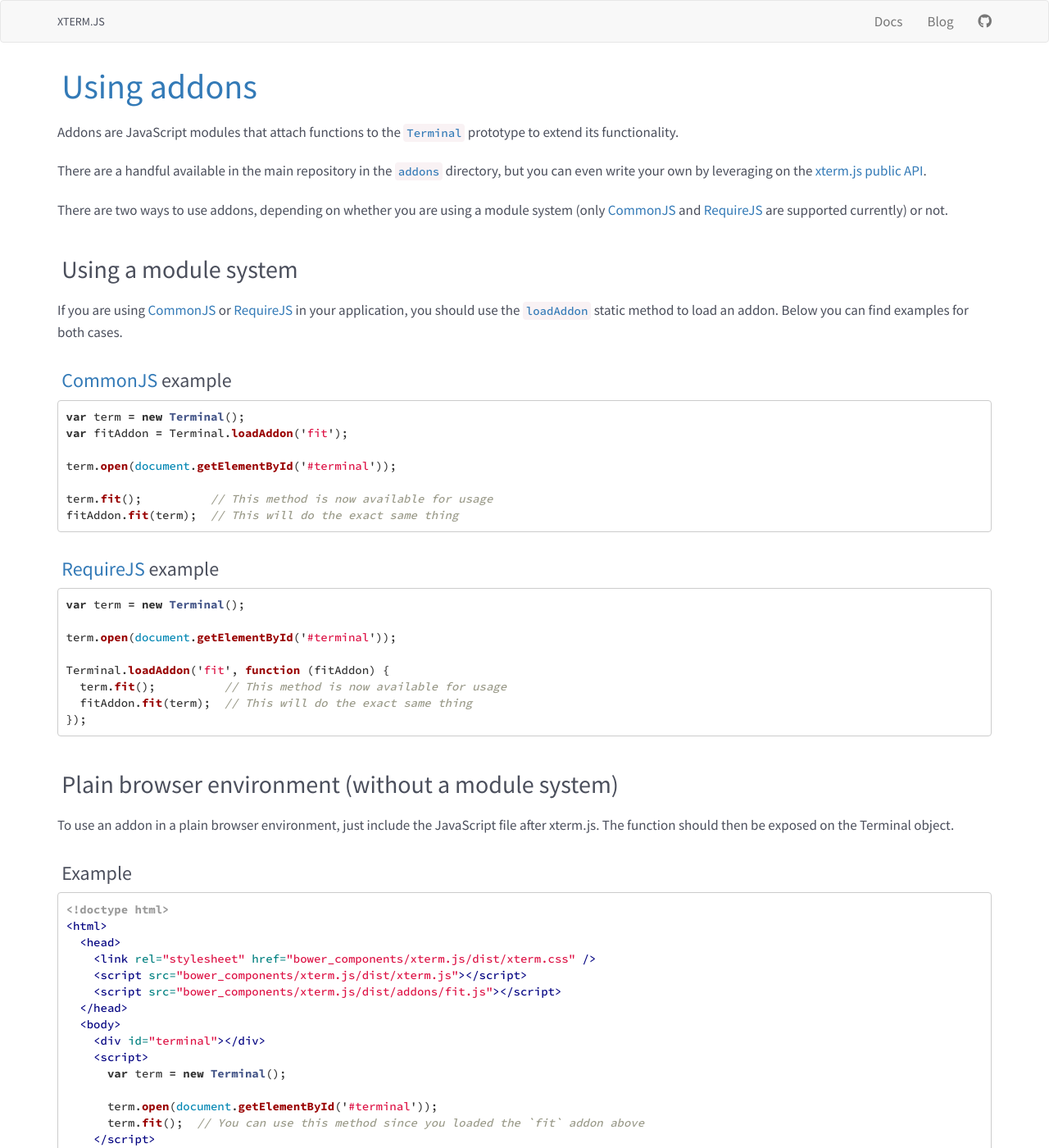
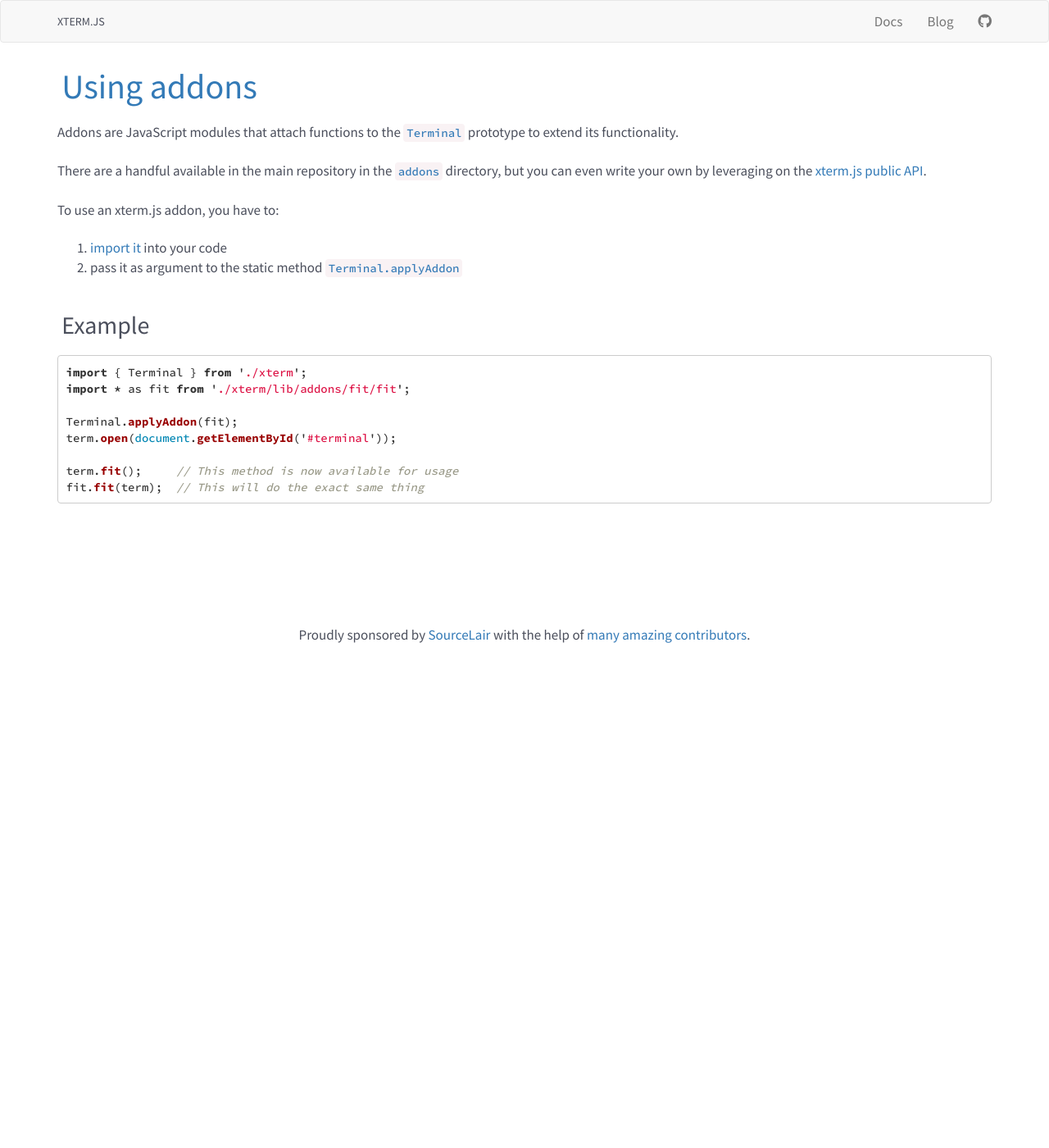
Before and after one commit to xtermjs/xtermjs.org, a Jekyll site: the page built from _docs/guides/using-addons.md, in a window 1280 px wide and 1400 px high. Shown: the whole window at 82% size. Built offline with Jekyll 4.4.1, drawn with Linux system fonts in a browser that asks for light colours; nearby versions of some CDN libraries.

Commit message:
Add documentation for `applyAddon`

````diff
--- a/_docs/guides/using-addons.md
+++ b/_docs/guides/using-addons.md
@@ -7,57 +7,20 @@
 
 There are a handful available in the main repository in the [`addons`](https://github.com/sourcelair/xterm.js/tree/master/addons/) directory, but you can even write your own by leveraging on the [xterm.js public API](/docs/).
 
-There are two ways to use addons, depending on whether you are using a module system (only [CommonJS](https://nodejs.org/docs/latest/api/modules.html) and [RequireJS](http://requirejs.org/) are supported currently) or not.
+To use an xterm.js addon, you have to:
 
-## Using a module system
+1. [import it](/docs/guides/import/) into your code
+2. pass it as argument to the static method [`Terminal.applyAddon`](/docs/api/Terminal/#applyaddonaddon-static-method)
 
-If you are using [CommonJS](https://nodejs.org/docs/latest/api/modules.html) or [RequireJS](http://requirejs.org/) in your application, you should use the [`loadAddon`](/docs/api/Terminal/#loadaddonaddon-callback) static method to load an addon. Below you can find examples for both cases.
-
-### [CommonJS](https://nodejs.org/docs/latest/api/modules.html) example
+## Example
 
 ```javascript
-var term = new Terminal();
-var fitAddon = Terminal.loadAddon('fit');
+import { Terminal } from './xterm';
+import * as fit from './xterm/lib/addons/fit/fit';
 
+Terminal.applyAddon(fit);
 term.open(document.getElementById('#terminal'));
 
-term.fit();          // This method is now available for usage
-fitAddon.fit(term);  // This will do the exact same thing
+term.fit();     // This method is now available for usage
+fit.fit(term);  // This will do the exact same thing
 ```
-
-### [RequireJS](http://requirejs.org/) example
-
-```javascript
-var term = new Terminal();
-
-term.open(document.getElementById('#terminal'));
-
-Terminal.loadAddon('fit', function (fitAddon) {
-  term.fit();          // This method is now available for usage
-  fitAddon.fit(term);  // This will do the exact same thing
-});
-```
-
-## Plain browser environment (without a module system)
-To use an addon in a plain browser environment, just include the JavaScript file after xterm.js. The function should then be exposed on the Terminal object.
-
-### Example
-```html
-<!doctype html>
-<html>
-  <head>
-    <link rel="stylesheet" href="bower_components/xterm.js/dist/xterm.css" />
-    <script src="bower_components/xterm.js/dist/xterm.js"></script>
-    <script src="bower_components/xterm.js/dist/addons/fit.js"></script>
-  </head>
-  <body>
-    <div id="terminal"></div>
-    <script>
-      var term = new Terminal();
-
-      term.open(document.getElementById('#terminal'));
-      term.fit();  // You can use this method since you loaded the `fit` addon above
-    </script>
-  </body>
-</html>
-```
````
Also changed, not shown: _docs/api/Terminal.md (+7 -7 lines), _docs/guides/import.md (+1 -1 lines).
